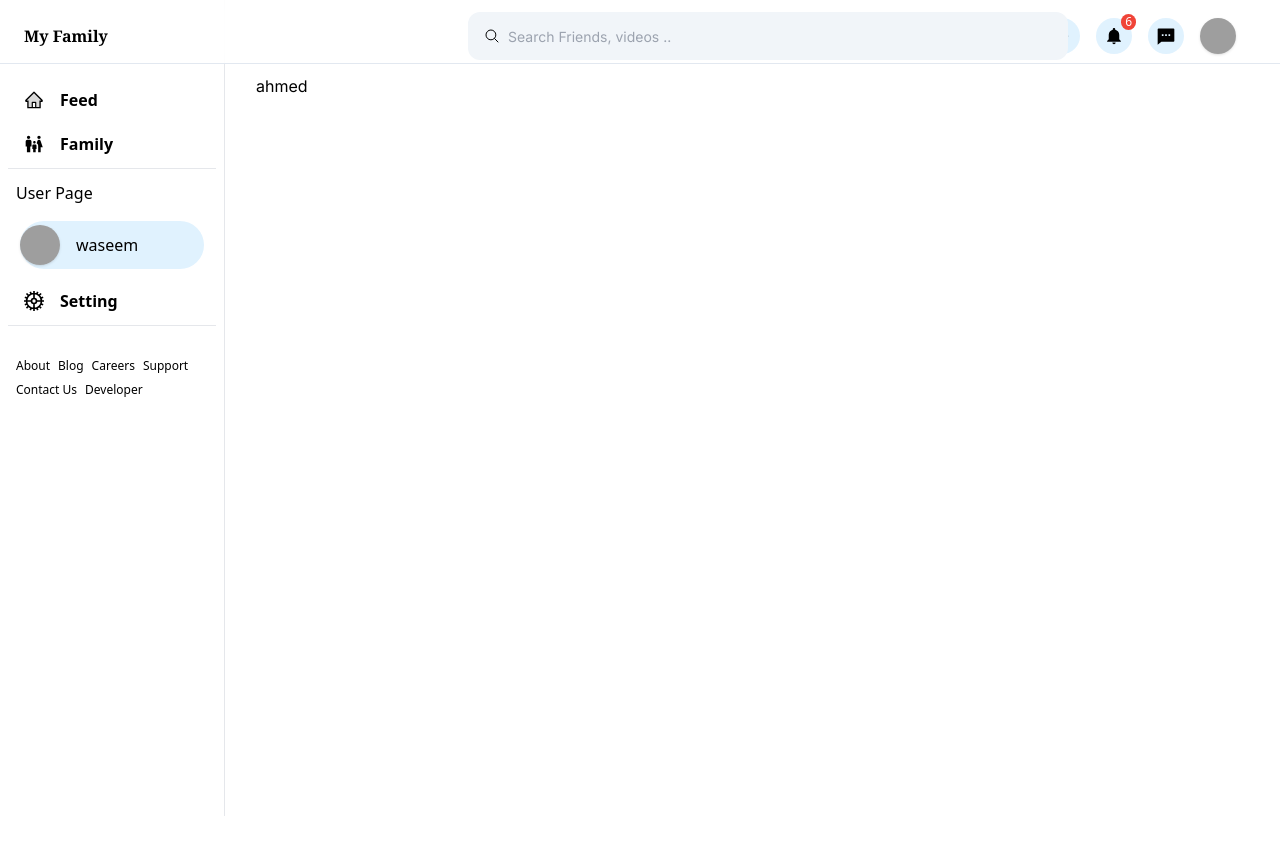
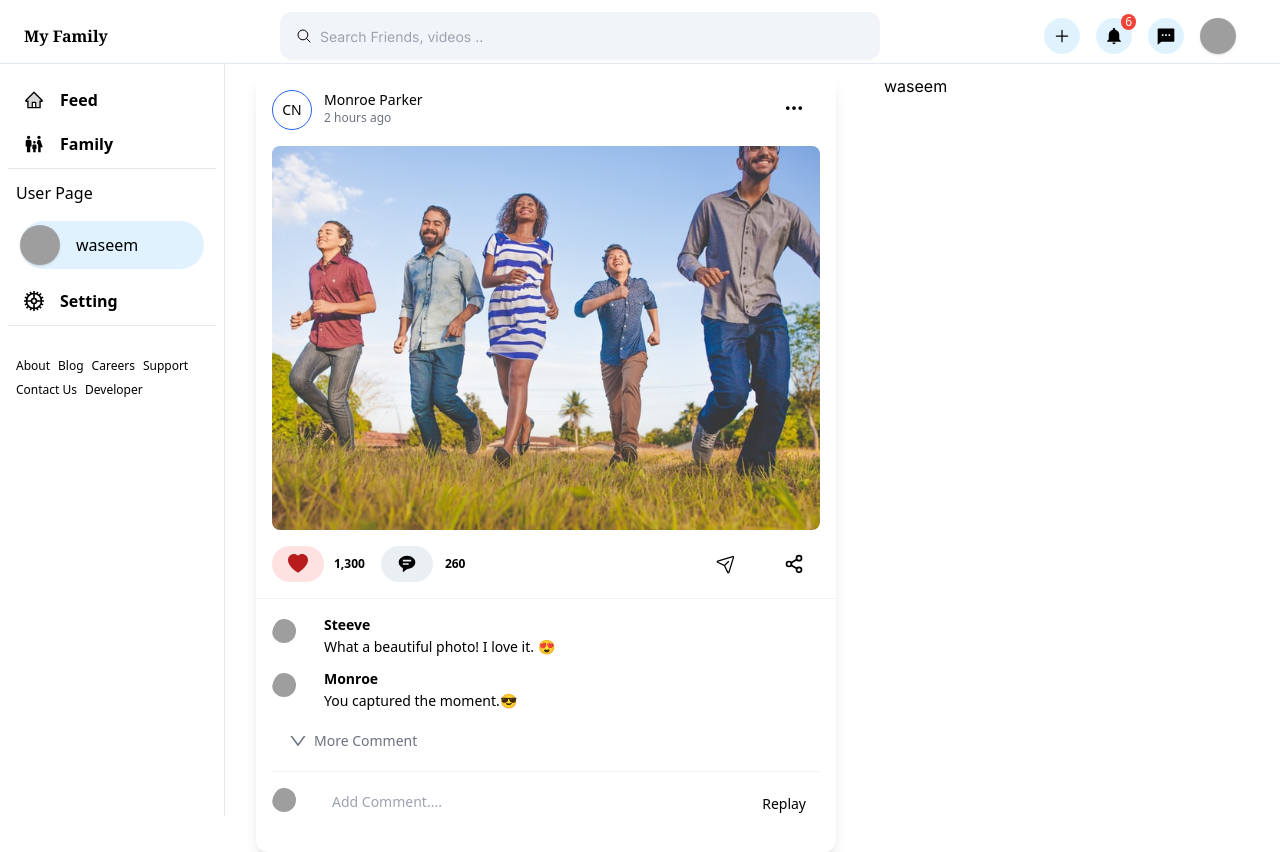
Before and after one commit to wasem-ahmmd/myfamily, a Next.js app: page /feed in a window 1280 px wide. Before the commit the page ends 800 px from the top, so only its background shows below. Built offline with nearby package versions, Linux system fonts and the light colour scheme; grey boxes are pictures that could not be loaded.

Commit message:
feed card add and header serch input chang

```diff
--- a/src/app/feed/page.tsx
+++ b/src/app/feed/page.tsx
@@ -1,3 +1,4 @@
+import FeedCard from "@/components/common/feed/FeedCard";
 import Header from "@/components/common/headers/Header";
 import MainSideBar from "@/components/common/sidebars/MainSideBar";
 import Link from "next/link";
@@ -8,7 +9,14 @@ export default function feed() {
         <Header />
         <MainSideBar />
         <main className="xxl:ml-side  xl:ml-side-sm py-2.5 xl:px-0 px-2  h-[calc(100vh-var(--m-top))] mt-top-custom">
-          ahmed
+          <div className="lg:flex xxl:gap-16 gap-12 max-w-[1065px] mx-auto">
+            <div className="max-w-[680px] mx-auto">
+              <div className="md:max-w-[580px] mx-auto flex-1 xl:space-y-6 space-y-3">
+                <FeedCard />
+              </div>
+            </div>
+            <div className="flex-1">waseem</div>
+            </div>
         </main>
       </>
     );
--- /dev/null
+++ b/src/components/common/feed/Comment.tsx
@@ -0,0 +1,83 @@
+import Link from "next/link";
+import React from "react";
+import { Avatar, AvatarFallback, AvatarImage } from "@/components/ui/avatar";
+import { buttonVariants, Button } from "@/components/ui/button";
+import { AiOutlineDown } from "react-icons/ai";
+
+const Comment: React.FC = () => {
+  return (
+    <div className="sm:p-4 p-2.5 border-t border-gray-100 font-400 font-Montserrat space-y-3 relative">
+      <div className="flex items-start gap-3 relative">
+        <Link href={"/"}>
+          <Avatar className="">
+            <AvatarImage
+              src="https://github.com/shadcn.png"
+              className="w-6 h-6 mt-1 rounded-full"
+            />
+            <AvatarFallback>CN</AvatarFallback>
+          </Avatar>
+        </Link>
+        <div className="flex-1">
+          <Link href={"/"} className="text-black font-600 inline-block">
+            Steeve
+          </Link>
+          <p className="mt-0.5">What a beautiful photo! I love it. 😍 </p>
+        </div>
+      </div>
+      <div className="flex items-start gap-3 relative">
+        <Link href={"/"}>
+          <Avatar className="">
+            <AvatarImage
+              src="https://github.com/shadcn.png"
+              className="w-6 h-6 mt-1 rounded-full"
+            />
+            <AvatarFallback>CN</AvatarFallback>
+          </Avatar>
+        </Link>
+        <div className="flex-1">
+          <Link href={"/"} className="text-black font-600 inline-block">
+            Monroe
+          </Link>
+          <p className="mt-0.5">You captured the moment.😎</p>
+        </div>
+      </div>
+      <Button
+        className={buttonVariants({
+          className:
+            "flex items-center gap-1.5 text-gray-500 hover:text-blue-500 mt-2",
+        })}
+      >
+        <AiOutlineDown className="text-xl" />
+        More Comment
+      </Button>
+      <div className="sm:py-3 py-2.5 border-t border-gray-100 flex items-center gap-1">
+        <Avatar className="">
+          <AvatarImage
+            src="https://github.com/shadcn.png"
+            className="w-6 h-6 mt-1  rounded-full"
+          />
+          <AvatarFallback>CN</AvatarFallback>
+        </Avatar>
+        <div className="flex-1 relative overflow-hidden h-10">
+          <textarea
+            placeholder="Add Comment...."
+            rows={1}
+            className="w-full resize-none !bg-transparent px-4 py-2 focus:outline-none"
+            aria-haspopup="true"
+            aria-expanded="false"
+          ></textarea>
+        </div>
+        <Button
+          className={buttonVariants({
+            className:
+              "text-sm rounded-full py-1.5 px-3.5 bg-color-1",
+          })}
+        >
+          Replay
+        </Button>
+      </div>
+    </div>
+  );
+};
+
+export default Comment;
--- /dev/null
+++ b/src/components/common/feed/FeedCard.tsx
@@ -0,0 +1,94 @@
+"use client";
+import Link from "next/link";
+import React from "react";
+import { Avatar, AvatarFallback, AvatarImage } from "@/components/ui/avatar";
+import { buttonVariants, Button } from "@/components/ui/button";
+import { BsThreeDots, BsHeartFill } from "react-icons/bs";
+import { BiSolidMessageRoundedDetail } from "react-icons/bi";
+import { PiPaperPlaneTilt } from "react-icons/pi";
+import { FiShare2 } from "react-icons/fi";
+
+import Image from "next/image";
+import Comment from "./Comment";
+
+interface feedProps {
+  childern: React.ReactNode;
+}
+
+const FeedCard = ({
+  childern
+}: feedProps) => {
+  return (
+    <div className="bg-white rounded-xl shadow-lg text-sm font-500 font-sans border1">
+      <div className="flex gap-3 sm:p-4 p-2.5 text-sm font-500">
+        <Link href={"/"}>
+          <Avatar className="border border-blue-600">
+            <AvatarImage src=""/>
+            <AvatarFallback>CN</AvatarFallback>
+          </Avatar>
+        </Link>
+        <div className="flex-1">
+          <Link href={"/"}>
+            <h4 className="text-black"> Monroe Parker </h4>
+          </Link>
+          <div className="text-xs text-gray-500 "> 2 hours ago</div>
+        </div>
+        <div className="  items-center">
+          <Button className={buttonVariants({ className: "rounded-full" })}>
+            <BsThreeDots className="text-xl" />
+          </Button>
+        </div>
+      </div>
+      <div className="image-warrper ">
+        <Link href={"/"}>
+          <div className="relative w-full lg:h-96 h-full sm:px-4">
+            <Image
+              src={"/images/img-2.jpg"}
+              width={750}
+              height={500}
+              alt="post-img"
+              className="sm:rounded-lg w-full h-full object-cover"
+            />
+          </div>
+        </Link>
+      </div>
+      <div className="sm:p-4 p-2.5 flex items-center gap-4 text-xs font-600 font-Montserrat">
+        <div className="">
+          <div className="flex items-center gap-2.5 rounded-full">
+            <Button
+              className={buttonVariants({
+                className: "text-red-500 bg-red-100 rounded-full ",
+              })}
+            >
+              <BsHeartFill className="text-xl  text-red-700" />
+            </Button>
+            <Link href={"/"}>1,300</Link>
+          </div>
+        </div>
+        <div className="flex items-center gap-3">
+          <Button
+            className={buttonVariants({
+              className: " bg-slate-200/70  rounded-full ",
+            })}
+          >
+            <BiSolidMessageRoundedDetail className="text-xl" />
+          </Button>
+          <span>260</span>
+        </div>
+        <Button
+          className={buttonVariants({
+            className: "ml-auto",
+          })}
+        >
+          <PiPaperPlaneTilt className="text-xl" />
+        </Button>
+        <Button className={buttonVariants({})}>
+          <FiShare2 className="text-xl" />
+        </Button>
+      </div>
+      <Comment />
+    </div>
+  );
+};
+
+export default FeedCard;
--- a/src/components/common/headers/Header.tsx
+++ b/src/components/common/headers/Header.tsx
@@ -41,8 +41,8 @@ const Header: React.FC = () => {
             </div>
           </div>
         </div>
-        <div className="flex-1 relative">
-          <div className="max-w-[1220px] mx-auto flex items-center justify-center">
+        <div className="flex-1 relative ">
+          <div className="max-w-[1220px] mx-auto flex items-center justify-between">
             <div className="xl:w-[600px] sm:w-96 sm:relative rounded-xl overflow-hidden z-20 bg-BG-1 max-md:hidden w-screen left-0 max-sm:fixed max-sm:top-2 dark:!bg-white/5">
               <IoSearchOutline className="absolute left-4 top-1/2 -translate-y-1/2" />
               <input
```
Also changed, not shown: public/images/img-2.jpg (added).
